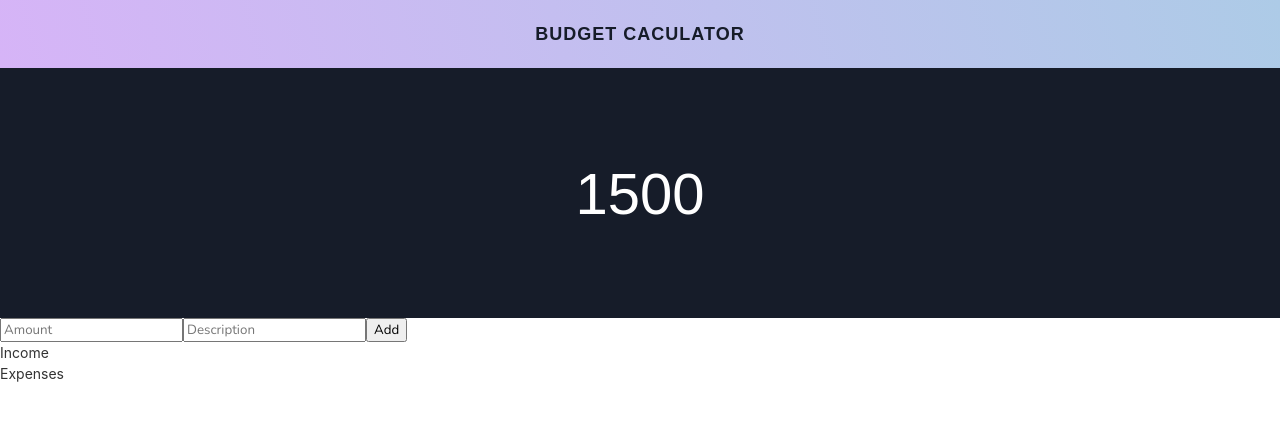
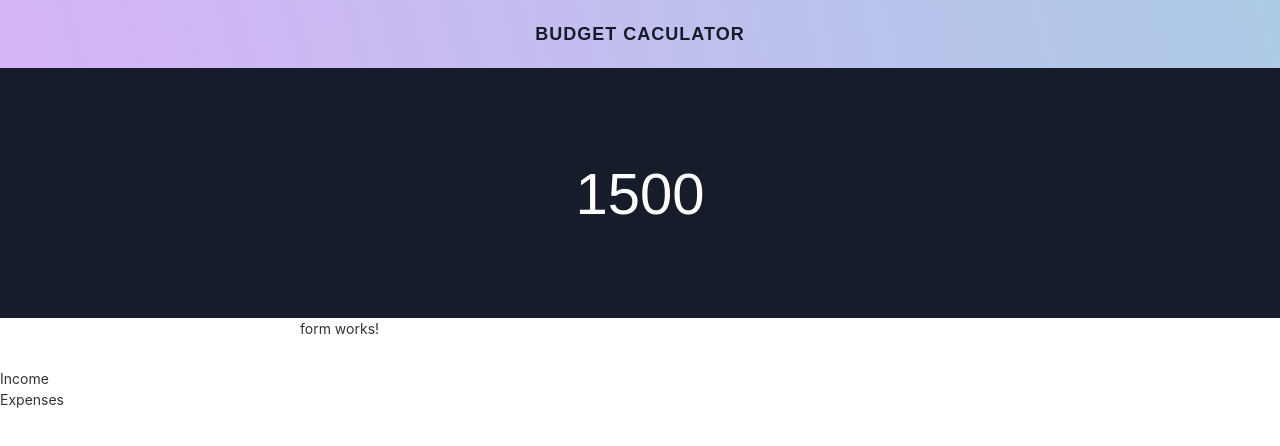
Before and after one commit to nisaChampagne/BudgetCalc, an Angular app in the folder budgetcalc/: page / in a window 1280 px wide. Shown: the top 446 px of the page. Built offline with nearby package versions, Linux system fonts and the light colour scheme.

Commit message:
sep form component

```diff
--- a/budgetcalc/src/app/app.module.ts
+++ b/budgetcalc/src/app/app.module.ts
@@ -4,11 +4,13 @@
 import { AppRoutingModule } from './app-routing.module';
 import { AppComponent } from './app.component';
 import { CalcComponent } from './calc/calc.component';
+import { FormComponent } from './form/form.component';
 
 @NgModule({
   declarations: [
     AppComponent,
-    CalcComponent
+    CalcComponent,
+    FormComponent
   ],
   imports: [
     BrowserModule,
--- a/budgetcalc/src/app/calc/calc.component.html
+++ b/budgetcalc/src/app/calc/calc.component.html
@@ -6,20 +6,10 @@
     <h2>1500</h2>
 </section>
 
-<section class="">
-    <input
-    class="amount"
-    type="text"
-    placeholder="Amount"
-    >
-    <input
-    class="description"
-    type="text"
-    placeholder="Description"
-    >
-    <button type="submit">
-        Add
-    </button>
+<section class="add-item">
+  <div class="add-item-contain">
+      <app-form></app-form>
+  </div>
 </section>
 
 <section>
--- a/budgetcalc/src/app/calc/calc.component.scss
+++ b/budgetcalc/src/app/calc/calc.component.scss
@@ -44,3 +44,14 @@
 
     }
 }
+
+.add-item{
+    display: flex;
+
+    justify-content: center;
+    align-items: center;
+    .add-item-contain{
+        width: 680px;
+        height: 50px;
+    }
+}
--- /dev/null
+++ b/budgetcalc/src/app/form/form.component.html
@@ -0,0 +1 @@
+<p>form works!</p>
--- /dev/null
+++ b/budgetcalc/src/app/form/form.component.ts
@@ -0,0 +1,15 @@
+import { Component, OnInit } from '@angular/core';
+
+@Component({
+  selector: 'app-form',
+  templateUrl: './form.component.html',
+  styleUrls: ['./form.component.scss']
+})
+export class FormComponent implements OnInit {
+
+  constructor() { }
+
+  ngOnInit(): void {
+  }
+
+}
```
Also changed, not shown: budgetcalc/src/app/form/form.component.scss (added), 1 other file (tests, documents, lock files or other folders).
